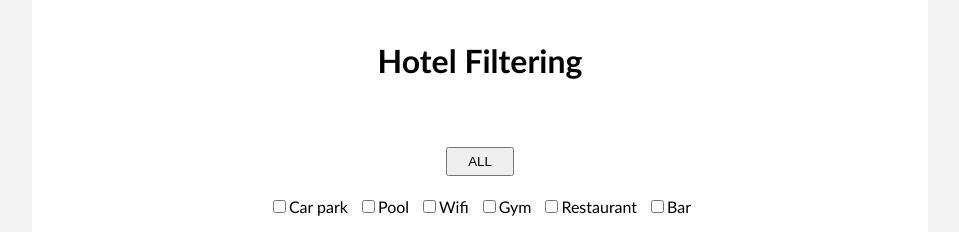
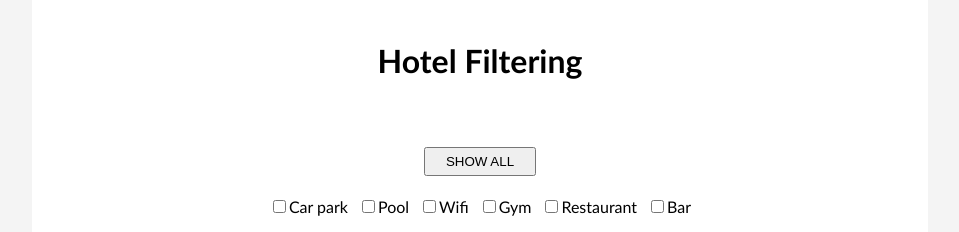
Before and after one commit to jenniredfield/fe-hotel-filtering, a React (Create React App) app: page / in a window 1280 px wide. Shown: the top 232 px of the page, without its empty margins (160-1119 px from the left). Built offline with nearby package versions, Linux system fonts and the light colour scheme.

Commit message:
Changed -  rendering checkbox from  hotels file

```diff
--- a/src/Filter.js
+++ b/src/Filter.js
@@ -1,5 +1,5 @@
 import React, {Component} from 'react';
-
+import hotels from './hotels'
 
 class Filter extends Component {
 
@@ -18,7 +18,7 @@ class Filter extends Component {
 
     render () {
 
-        let hotels = this.props.hotels.slice() //copy of props
+        // let hotels = this.props.hotels.slice() //copy of props
 
         let facilities = [];
 
@@ -33,7 +33,7 @@ class Filter extends Component {
 
         return (
             <div className="filterWrapper">
-                <button onClick={this.props.showAll}>ALL</button>
+                <button onClick={this.props.showAll}>SHOW ALL</button>
                 <div className="checkBoxDiv">
                         <ul>
                         {facilities.map((fac,i)=>{
```
